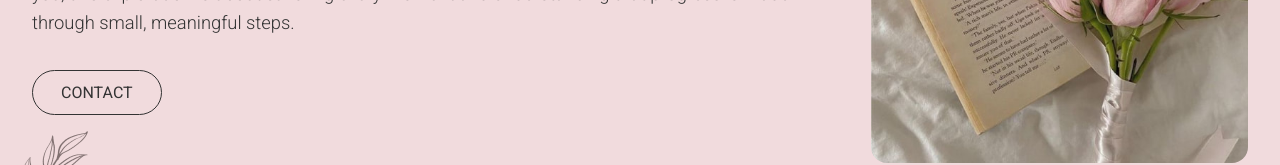
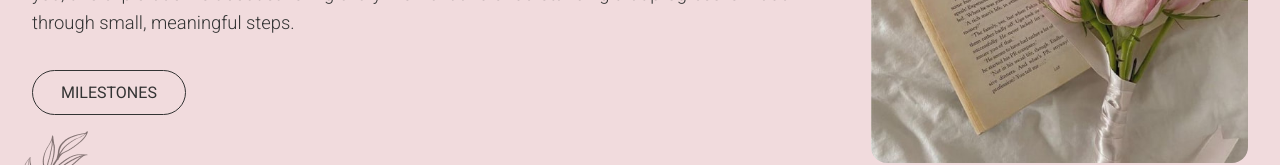
Before and after one commit to ham1115/blog-website, a plain HTML site: page index.html in a window 1280 px wide. Shown: the part 379-544 px from the top of the page. Drawn offline with Linux system fonts and the light colour scheme; some packages are replaced by stand-ins of ours; a script that the page names is missing; a web font is replaced by a local one.

Commit message:
Replace contact button label with milestones

```diff
--- a/index.html
+++ b/index.html
@@ -235,7 +235,7 @@
                         href="pages/milestones.html"
                         class="primary-btn milestones-btn"
                     >
-                        Contact
+                        Milestones
                     </a>
                 </div>
                 <img
```
